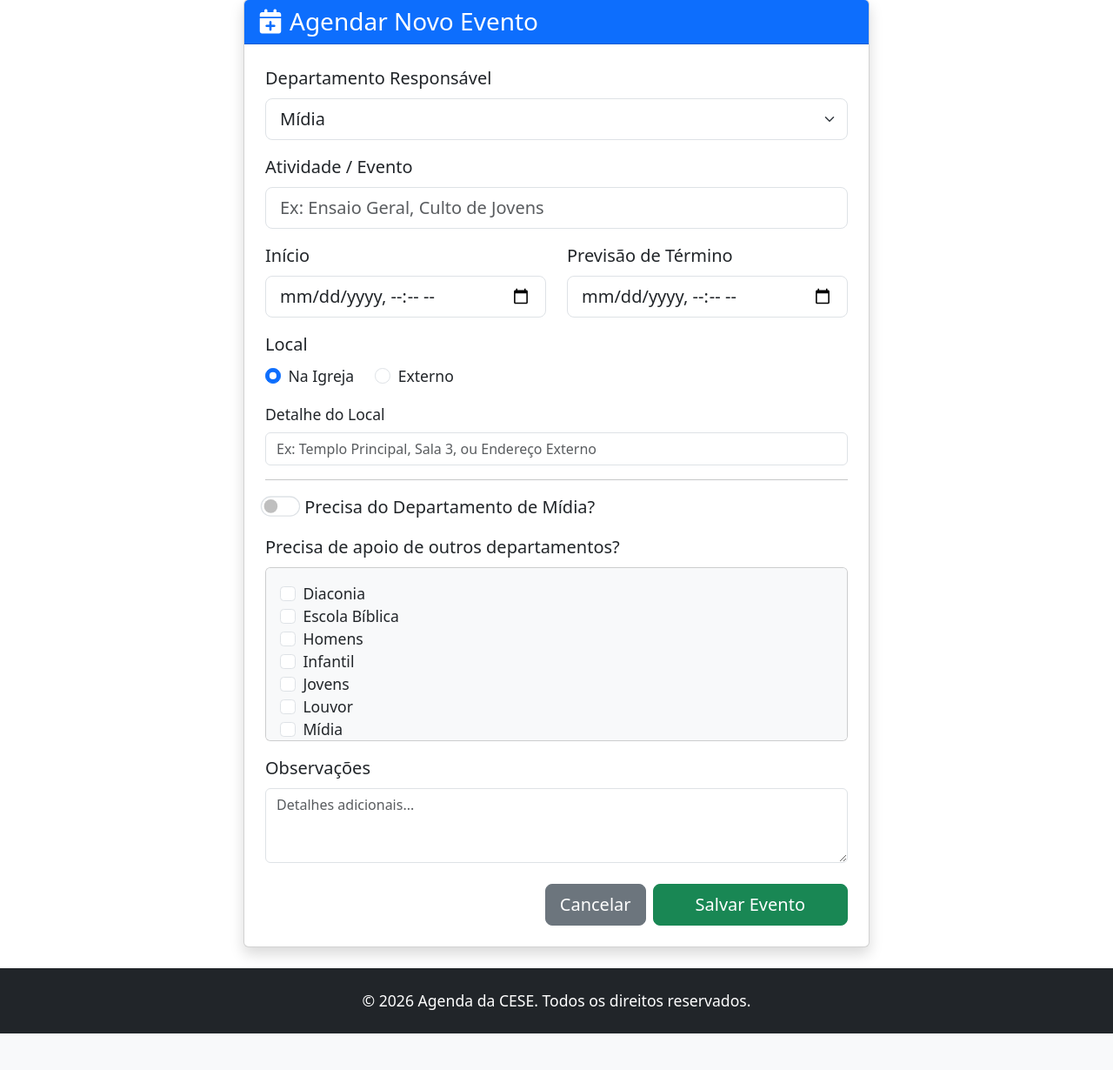
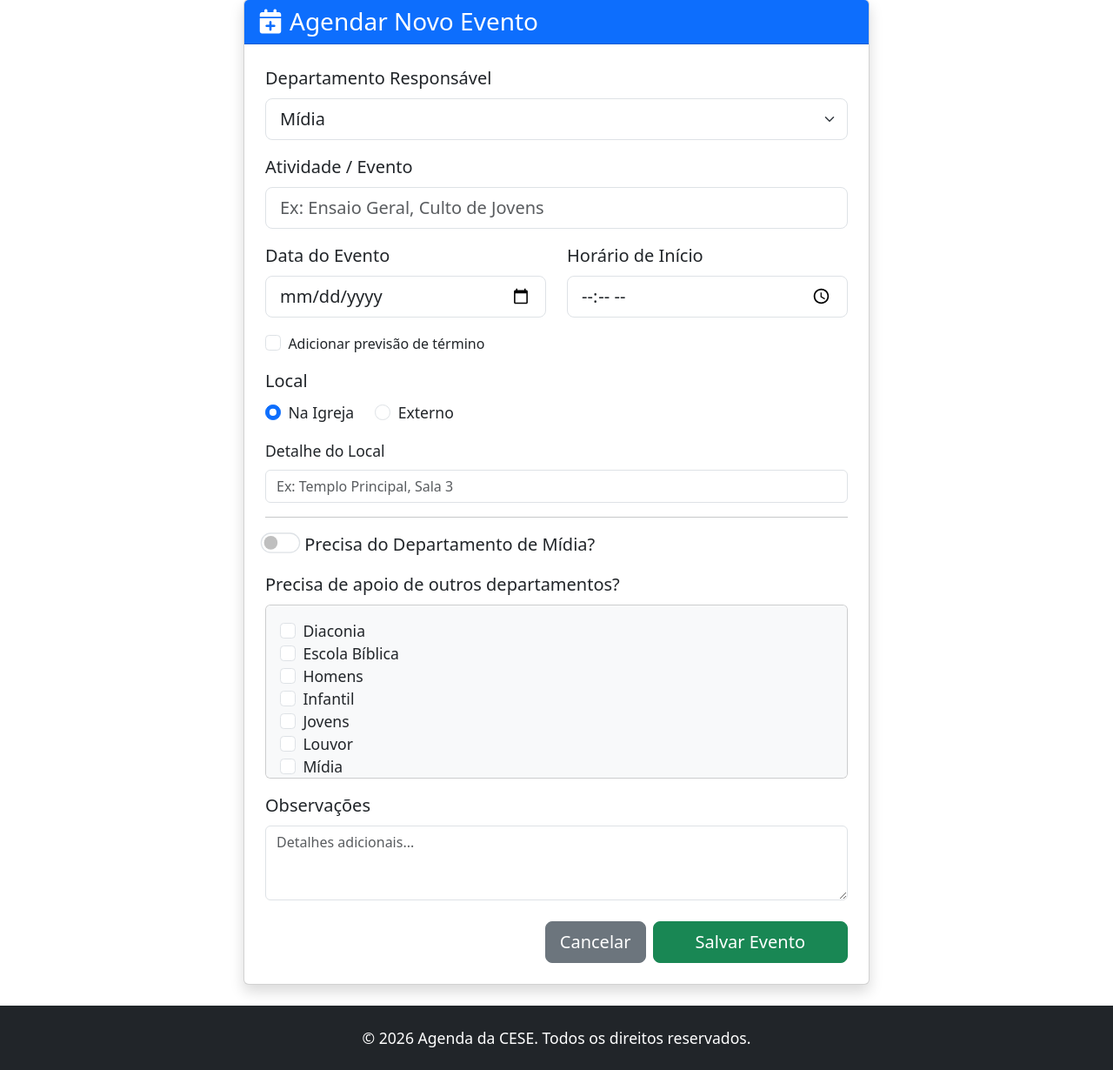
Before and after one commit to ricardore9/projeto-curso-git, a PHP site: page /leader/novo_evento.php in a window 1280 px wide. Shown: the part 111-1341 px from the top of the page at 87% size. Before the commit the page ends 1299 px from the top, so only its background shows below. Run offline with PHP 8.4, Linux system fonts and the light colour scheme; the visitor is signed in with stand-in values (Sample User, id 1); data comes from the database, SQL or seed files in the repository; some libraries are stand-ins or nearby versions.

Commit message:
Update event date/time logic and finalize system
- Updated `eventos` table schema to separate date and time columns (start/end).
- Updated create event form and logic to support separated fields and optional end date/time.
- Updated all views (Admin, Leader, Public) to display concatenated date/time correctly.
- Ensured FullCalendar integration correctly parses the separate date/time fields.

```diff
--- a/leader/novo_evento.php
+++ b/leader/novo_evento.php
@@ -10,7 +10,7 @@ if (!isset($_SESSION['user_id'])) {
     exit;
 }
 
-// 1. Buscar departamentos do líder (para selecionar qual está promovendo o evento)
+// 1. Buscar departamentos do líder
 try {
     $stmt = $pdo->prepare("
         SELECT d.id, d.nome
@@ -25,12 +25,11 @@ try {
     $meus_departamentos = [];
 }
 
-// Se o líder não tem departamentos, ele não pode criar eventos
 if (empty($meus_departamentos) && $_SESSION['user_type'] !== 'admin') {
     die("Você não está vinculado a nenhum departamento. Contate o administrador.");
 }
 
-// 2. Buscar todos departamentos (para selecionar apoio)
+// 2. Buscar todos departamentos
 try {
     $stmt = $pdo->query("SELECT id, nome FROM departamentos ORDER BY nome ASC");
     $todos_departamentos = $stmt->fetchAll();
@@ -67,15 +66,37 @@ require_once '../includes/header.php';
                             <input type="text" class="form-control form-control-lg" name="titulo" id="titulo" placeholder="Ex: Ensaio Geral, Culto de Jovens" required>
                         </div>
 
-                        <!-- Datas -->
+                        <!-- Data e Hora de Início -->
                         <div class="row">
                             <div class="col-md-6 mb-3">
-                                <label for="inicio" class="form-label fs-5">Início</label>
-                                <input type="datetime-local" class="form-control form-control-lg" name="inicio" id="inicio" required>
+                                <label for="data_evento" class="form-label fs-5">Data do Evento</label>
+                                <input type="date" class="form-control form-control-lg" name="data_evento" id="data_evento" required>
                             </div>
                             <div class="col-md-6 mb-3">
-                                <label for="fim" class="form-label fs-5">Previsão de Término</label>
-                                <input type="datetime-local" class="form-control form-control-lg" name="fim" id="fim">
+                                <label for="hora_inicio" class="form-label fs-5">Horário de Início</label>
+                                <input type="time" class="form-control form-control-lg" name="hora_inicio" id="hora_inicio" required>
+                            </div>
+                        </div>
+
+                        <!-- Data e Hora de Término (Opcional) -->
+                        <div class="mb-3">
+                            <div class="form-check">
+                                <input class="form-check-input" type="checkbox" id="tem_termino" onchange="toggleTermino()">
+                                <label class="form-check-label fs-6" for="tem_termino">
+                                    Adicionar previsão de término
+                                </label>
+                            </div>
+                        </div>
+
+                        <div class="row d-none" id="div_termino">
+                            <div class="col-md-6 mb-3">
+                                <label for="data_termino" class="form-label fs-5">Data de Término</label>
+                                <input type="date" class="form-control form-control-lg" name="data_termino" id="data_termino">
+                                <div class="form-text">Preencha apenas se o evento acabar em outro dia.</div>
+                            </div>
+                            <div class="col-md-6 mb-3">
+                                <label for="hora_termino" class="form-label fs-5">Horário de Término</label>
+                                <input type="time" class="form-control form-control-lg" name="hora_termino" id="hora_termino">
                             </div>
                         </div>
 
@@ -96,7 +117,7 @@ require_once '../includes/header.php';
 
                         <div class="mb-3">
                             <label for="local_detalhe" class="form-label">Detalhe do Local</label>
-                            <input type="text" class="form-control" name="local_detalhe" id="local_detalhe" placeholder="Ex: Templo Principal, Sala 3, ou Endereço Externo">
+                            <input type="text" class="form-control" name="local_detalhe" id="local_detalhe" placeholder="Ex: Templo Principal, Sala 3">
                         </div>
 
                         <hr>
@@ -152,6 +173,18 @@ function toggleLocalDetalhe(isExterno) {
         input.required = false;
     }
 }
+
+function toggleTermino() {
+    const check = document.getElementById('tem_termino');
+    const div = document.getElementById('div_termino');
+    if (check.checked) {
+        div.classList.remove('d-none');
+    } else {
+        div.classList.add('d-none');
+        document.getElementById('data_termino').value = '';
+        document.getElementById('hora_termino').value = '';
+    }
+}
 </script>
 
 <?php require_once '../includes/footer.php'; ?>
```
Also changed, not shown: admin/eventos.php (+11 -6 lines), database.sql (+7 -4 lines), index.php (+25 -12 lines), leader/dashboard.php (+9 -3 lines), leader/salvar_evento.php (+17 -10 lines), update_schema_dates.sql (added, +21 -0 lines).
